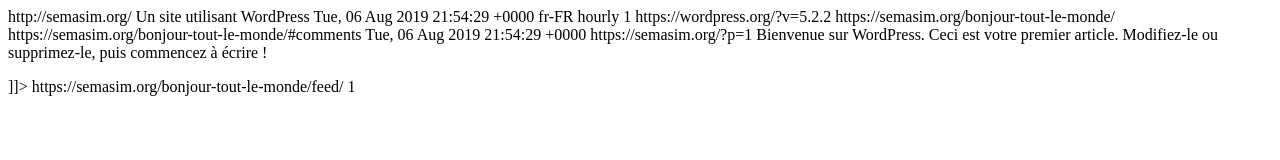
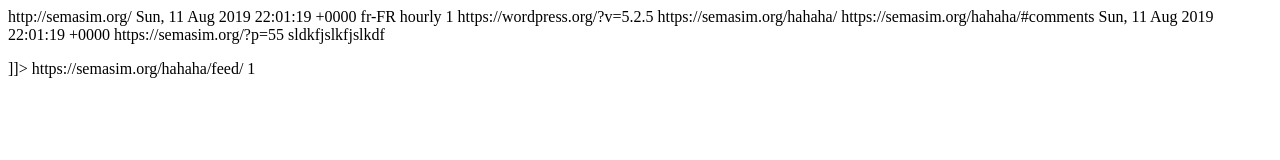
Before and after one commit to garronej/semasim.org, a plain HTML site: page category/non-classe/feed/index.html in a window 1280 px wide. Drawn offline with Linux system fonts and the light colour scheme.

Commit message:
WP2Static UPDATE category/non-classe/feed/index.html

```diff
--- a/category/non-classe/feed/index.html
+++ b/category/non-classe/feed/index.html
@@ -8,31 +8,30 @@
 	>
 
 <channel>
-	<title>Non classé &#8211; semasim_org</title>
+	<title>Non classé &#8211; Semasim.org</title>
 	<atom:link href="http://web.semasim.com/wordpress-semasim-org/category/non-classe/feed/" rel="self" type="application/rss+xml" />
 	<link>http://semasim.org/</link>
-	<description>Un site utilisant WordPress</description>
-	<lastBuildDate>Tue, 06 Aug 2019 21:54:29 +0000</lastBuildDate>
+	<description></description>
+	<lastBuildDate>Sun, 11 Aug 2019 22:01:19 +0000</lastBuildDate>
 	<language>fr-FR</language>
 	<sy:updatePeriod>
 	hourly	</sy:updatePeriod>
 	<sy:updateFrequency>
 	1	</sy:updateFrequency>
-	<generator>https://wordpress.org/?v=5.2.2</generator>
+	<generator>https://wordpress.org/?v=5.2.5</generator>
 	<item>
-		<title>Bonjour tout le monde !</title>
-		<link>https://semasim.org/bonjour-tout-le-monde/</link>
-				<comments>https://semasim.org/bonjour-tout-le-monde/#comments</comments>
-				<pubDate>Tue, 06 Aug 2019 21:54:29 +0000</pubDate>
-		<dc:creator><![CDATA[admin]]></dc:creator>
+		<title>hahaha</title>
+		<link>https://semasim.org/hahaha/</link>
+				<comments>https://semasim.org/hahaha/#comments</comments>
+				<pubDate>Sun, 11 Aug 2019 22:01:19 +0000</pubDate>
+		<dc:creator><![CDATA[William Thiery]]></dc:creator>
 				<category><![CDATA[Non classé]]></category>
 
-		<guid isPermaLink="false">https://semasim.org/?p=1</guid>
-				<description><![CDATA[Bienvenue sur WordPress. Ceci est votre premier article. Modifiez-le ou supprimez-le, puis commencez à écrire !]]></description>
-								<content:encoded><![CDATA[
-<p>Bienvenue sur WordPress. Ceci est votre premier article. Modifiez-le ou supprimez-le, puis commencez à écrire !</p>
+		<guid isPermaLink="false">https://semasim.org/?p=55</guid>
+				<description><![CDATA[sldkfjslkfjslkdf]]></description>
+								<content:encoded><![CDATA[<p>sldkfjslkfjslkdf</p>
 ]]></content:encoded>
-							<wfw:commentRss>https://semasim.org/bonjour-tout-le-monde/feed/</wfw:commentRss>
+							<wfw:commentRss>https://semasim.org/hahaha/feed/</wfw:commentRss>
 		<slash:comments>1</slash:comments>
 							</item>
 	</channel>
```
